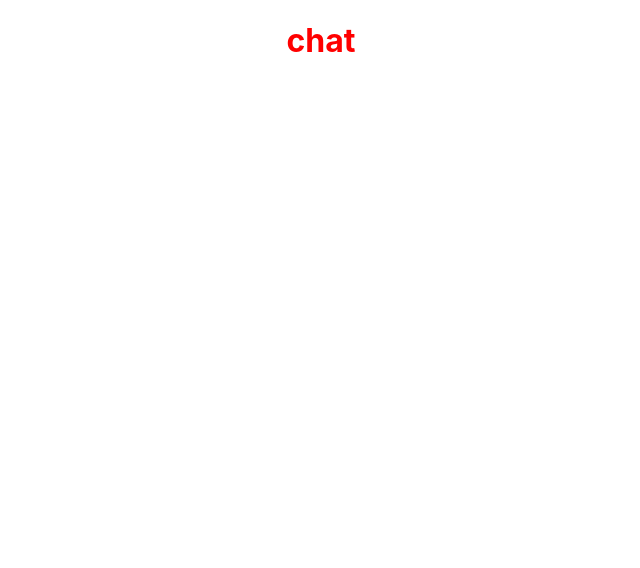
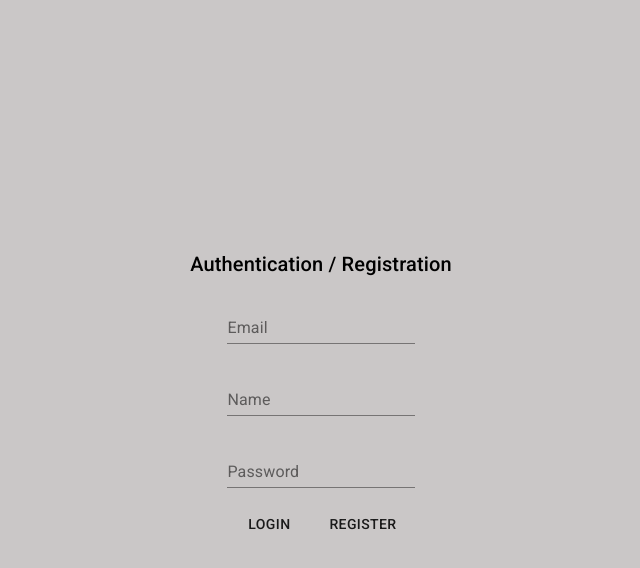
Before and after one commit to gaev-art/Messenger, a React (Create React App) app: page / in a window 1280 px wide. Shown: the top 568 px of the page, without its empty margins (319-959 px from the left). Built offline with nearby package versions, Linux system fonts and the light colour scheme.

Commit message:
feat: added routes and created a login / registration page

```diff
--- a/package.json
+++ b/package.json
@@ -20,6 +20,7 @@
     "@types/redux-thunk": "^2.1.0",
     "@types/sass": "^1.16.0",
     "axios": "^0.21.0",
+    "formik": "^2.2.5",
     "react": "^17.0.1",
     "react-dom": "^17.0.1",
     "react-redux": "^7.2.2",
--- a/src/App.module.scss
+++ b/src/components/App.module.scss
@@ -1,5 +1,6 @@
 .app {
   text-align: center;
+  background: #cac7c7;
 
   h1 {
     color: red;
--- a/src/App.tsx
+++ b/src/components/App.tsx
@@ -1,10 +1,14 @@
 import React from 'react'
 import style from './App.module.scss'
+import {useRoutes} from '../routes'
 
 export const App = () => {
+
+  const routes = useRoutes(false)
+
   return (
     <div className={style.app}>
-      <h1>chat</h1>
+      {routes}
     </div>
   )
 }
--- /dev/null
+++ b/src/components/Chat.tsx
@@ -0,0 +1,9 @@
+import React from 'react'
+
+export const Chat = () => {
+  return (
+    <div>
+      <h1>ChatPage</h1>
+    </div>
+  )
+}
--- /dev/null
+++ b/src/components/Login.tsx
@@ -0,0 +1,89 @@
+import React from 'react'
+import {Button, FormControl, FormGroup, Grid, TextField, Typography} from '@material-ui/core'
+import {useFormik} from 'formik'
+
+export const Login = () => {
+
+  const formik = useFormik({
+    validate: (values: { email: string, password: string, name: string }) => {
+      if (!values.email) {
+        return {
+          email: 'Email is required'
+        }
+      }
+      if (!values.name) {
+        return {
+          name: 'Name is required'
+        }
+      }
+      if (!values.password) {
+        return {
+          password: 'Password is required'
+        }
+      }
+    },
+    initialValues: {
+      email: '',
+      password: '',
+      name: '',
+      isSecondButton: false
+    },
+    onSubmit: values => {
+      if (!values.isSecondButton) {
+        alert('login')
+      } else {
+        alert('registration')
+      }
+    },
+  })
+
+  const handleSubmit = (value: boolean) => {
+    formik.setFieldValue('isSecondButton', value)
+    formik.handleSubmit()
+  }
+
+
+  return <Grid container style={{
+    width: '100%',
+    height: '100vh',
+    display: 'flex',
+    flexDirection: 'column',
+    alignItems: 'center',
+    justifyContent: 'center'
+  }}>
+    <form onSubmit={formik.handleSubmit}>
+      <Typography variant="h6">Authentication / Registration</Typography>
+      <FormControl>
+        <FormGroup>
+          <TextField
+            label="Email"
+            margin="normal"
+            {...formik.getFieldProps('email')}
+          />
+          {formik.errors.email ? <div style={{color: 'red'}}>{formik.errors.email}</div> : null}
+          <TextField
+            label="Name"
+            margin="normal"
+            {...formik.getFieldProps('name')}
+          />
+          {formik.errors.name ? <div style={{color: 'red'}}>{formik.errors.name}</div> : null}
+          <TextField
+            type="password"
+            label="Password"
+            margin="normal"
+            {...formik.getFieldProps('password')}
+          />
+          {formik.errors.password ? <div style={{color: 'red'}}>{formik.errors.password}</div> : null}
+          <Grid container justify='center' alignItems='center'>
+            <Button style={{margin: '10px'}} onClick={() => handleSubmit(false)}>
+              Login
+            </Button>
+            <Button style={{margin: '10px'}} onClick={() => handleSubmit(true)}>
+              Register
+            </Button>
+          </Grid>
+        </FormGroup>
+      </FormControl>
+    </form>
+  </Grid>
+}
--- a/src/index.tsx
+++ b/src/index.tsx
@@ -1,11 +1,14 @@
 import React from 'react'
 import {render} from 'react-dom'
+import {BrowserRouter} from 'react-router-dom'
 import './index.css'
-import {App} from './App'
+import {App} from './components/App'
 import reportWebVitals from './reportWebVitals'
 
 render(
-  <App/>,
+  <BrowserRouter>
+    <App/>
+  </BrowserRouter>,
   document.getElementById('root')
 )
 
--- /dev/null
+++ b/src/routes.tsx
@@ -0,0 +1,26 @@
+import React from 'react'
+import {Redirect, Route, Switch} from 'react-router-dom'
+import {Chat} from './components/Chat'
+import {Login} from './components/Login'
+
+
+export const useRoutes = (isAuth:boolean) => {
+  if (isAuth) {
+    return (
+      <Switch>
+        <Route exact path='/chat'>
+          <Chat/>
+        </Route>
+        <Redirect to='/chat'/>
+      </Switch>
+    )
+  }
+  return (
+    <Switch>
+      <Route exact path='/'>
+        <Login/>
+      </Route>
+      <Redirect to='/'/>
+    </Switch>
+  )
+}
--- a/tsconfig.json
+++ b/tsconfig.json
@@ -18,7 +18,7 @@
     "resolveJsonModule": true,
     "isolatedModules": true,
     "noEmit": true,
-    "jsx": "react"
+    "jsx": "react-jsx"
   },
   "include": [
     "src"
```
Also changed, not shown: 2 other files (tests, documents, lock files or other folders).
